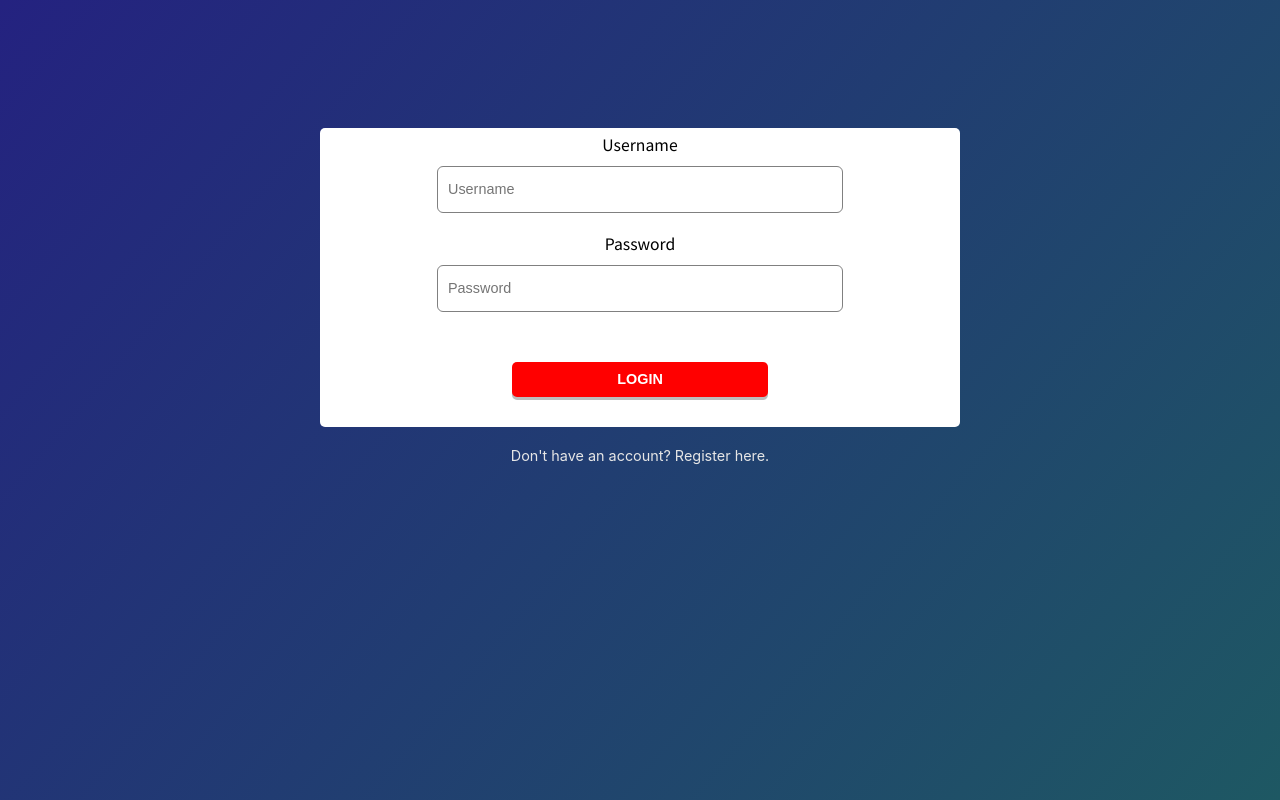
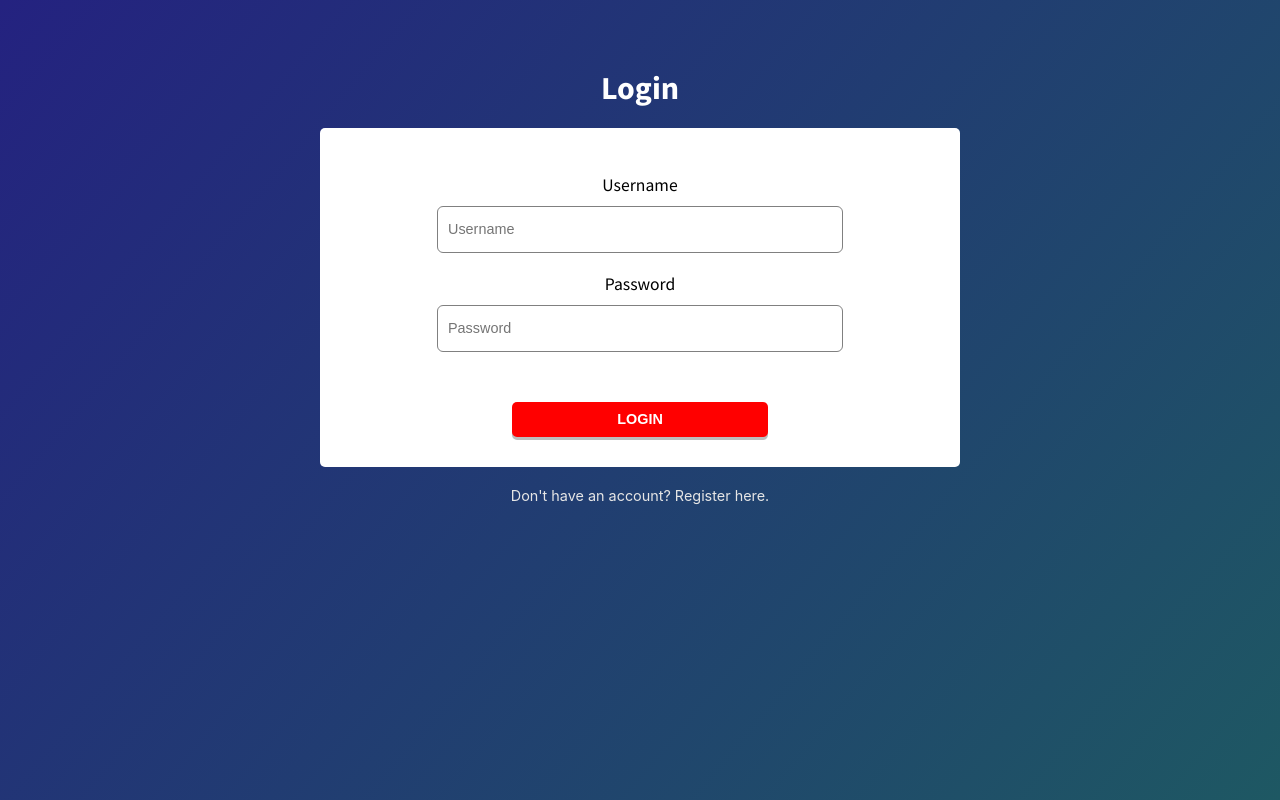
Before and after one commit to j-stuckey/chatter-client, a React app: page /login in a window 1280 px wide. Built offline with nearby package versions, Linux system fonts and the light colour scheme; no server answers.

Commit message:
fixed legend tag

```diff
--- a/src/components/Login.js
+++ b/src/components/Login.js
@@ -39,7 +39,7 @@ export class Login extends React.Component {
 				<form className={styles.form} onSubmit={this.handleSubmit} id="login">
 					<fieldset className={styles.fieldset}>
 
-						<legend className={styles.legend}>{this.props.legend}</legend>
+						<legend className={styles.legend}>Login</legend>
 
 						<label htmlFor="username" className={styles.formLabel}>Username</label>
 						<input
```
